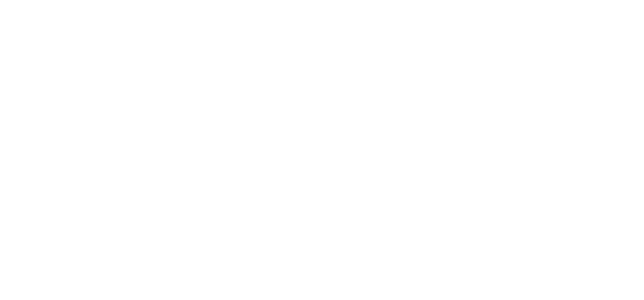
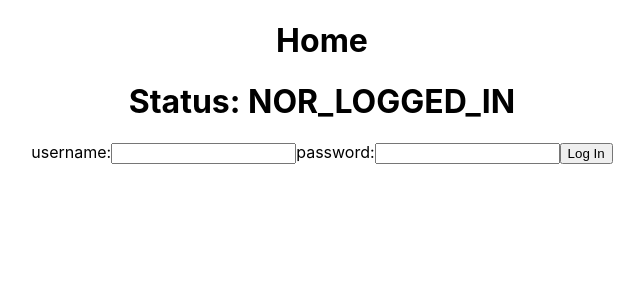
Before and after one commit to chimi-aku/store, a React (Create React App) app: page / in a window 1280 px wide. Shown: the top 300 px of the page, without its empty margins (318-962 px from the left). Built offline with nearby package versions, Linux system fonts and the light colour scheme.

Commit message:
make redirect to store after successful logging

```diff
--- a/src/components/App.js
+++ b/src/components/App.js
@@ -4,7 +4,7 @@
 
 // PAGES
 import Home from './Home';
-
+import Store from './Store';
 //Local Storage
 
 class App extends Component {
@@ -18,7 +18,6 @@
         ],
     };
 
-
     render() {
         return (
             <div className="App">
@@ -27,8 +26,22 @@
                         <Route
                             exact
                             path={'/'}
-                            render={props => (
-                                <Home {...props} loggedInStatus={this.state.loggedInStatus}/>
+                            render={(props) => (
+                                <Home
+                                    {...props}
+                                    loggedInStatus={this.state.loggedInStatus}
+                                    usersData={this.state.users}
+                                />
+                            )}
+                        />
+                        <Route
+                            exact
+                            path={'/store'}
+                            render={(props) => (
+                                <Store
+                                    {...props}
+                                    loggedInStatus={this.state.loggedInStatus}
+                                />
                             )}
                         />
                     </Switch>
--- a/src/components/Home.js
+++ b/src/components/Home.js
@@ -1,13 +1,40 @@
 import React, { Component } from 'react'
 
+import Logging from './Logging'
 
 class Home extends Component {
-    state = {}
+    constructor(props){
+        super(props);
+
+        this.handleSuccessfulLog = this.handleSuccessfulLog.bind(this);
+    }
+
+    handleSuccessfulLog(data) {
+        // TODO update parent component
+        const SuccessfulLog = (() => {
+            const {usersData} = this.props;
+            for(const user of usersData){
+                if(user.username === data.username && user.password === data.password)
+                    return true;
+                else
+                    return false;
+            }
+        })();
+
+        if(SuccessfulLog)
+            this.props.history.push("/store");
+        else
+            alert('Wrong username or password!')
+
+
+    }
 
     render() {
         return(
             <div>
-
+                <h1>Home</h1>
+                <h1>Status: {this.props.loggedInStatus}</h1>
+                <Logging handleSuccessfulLog={this.handleSuccessfulLog}/>
             </div>
         )
     }
--- /dev/null
+++ b/src/components/Logging.js
@@ -0,0 +1,50 @@
+import React, { Component } from 'react';
+
+class Logging extends Component {
+    constructor(props){
+        super(props);
+
+        this.state = {
+            username: '',
+            password: '',
+        };
+    }
+
+
+    handleChange = (e) => {
+        this.setState({
+            [e.target.name]: e.target.value,
+        });
+    };
+
+    handleSubmit = e => {
+        e.preventDefault();
+        const {username, password} = this.state;
+        this.props.handleSuccessfulLog({username, password});
+
+    }
+
+    render() {
+        return (
+            <div className="logging">
+                <form onSubmit={this.handleSubmit}>
+                    <label for="username">username:</label>
+                    <input
+                        type="text"
+                        name="username"
+                        onChange={this.handleChange}
+                    />
+                    <label for="password">password:</label>
+                    <input
+                        type="text"
+                        name="password"
+                        onChange={this.handleChange}
+                    />
+                    <button type="submit">Log In</button>
+                </form>
+            </div>
+        );
+    }
+}
+
+export default Logging;
--- /dev/null
+++ b/src/components/Store.js
@@ -0,0 +1,17 @@
+import React, { Component } from 'react'
+
+
+class Store extends Component {
+    state = {}
+
+    render() {
+        return(
+            <div>
+                <h1>Store</h1>
+                <h1>Status: {this.props.loggedInStatus}</h1>
+            </div>
+        )
+    }
+}
+
+export default Store;
```
